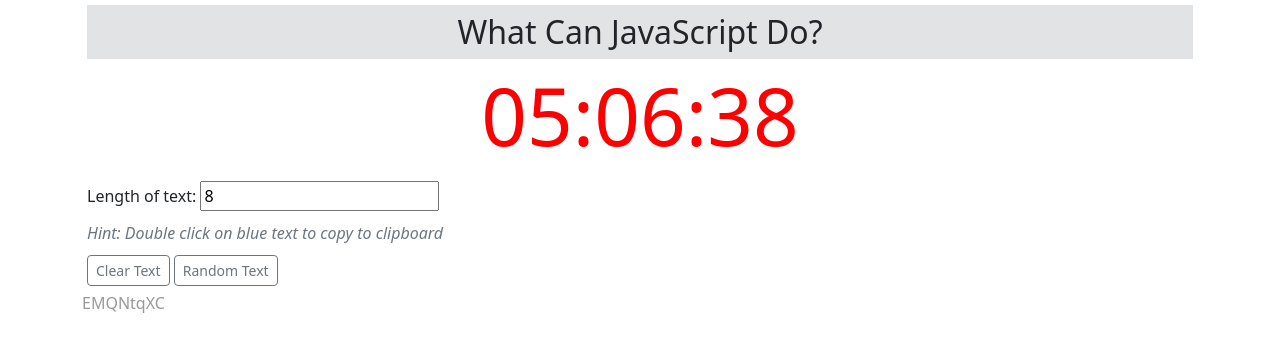
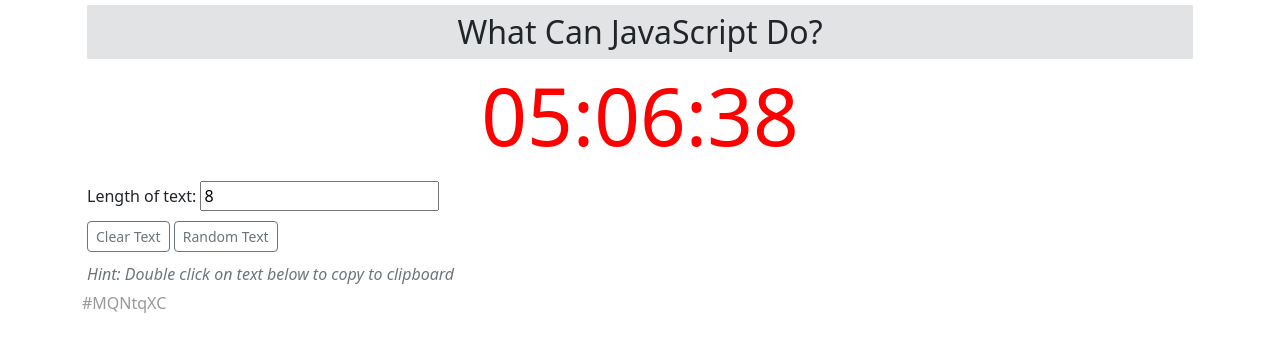
Before and after one commit to thanhlongts2k/Learning_Javascript, a plain HTML site: page index.html in a window 1280 px wide. Both pictures are taken after a click on the button "Random Text". Drawn offline with nearby package versions, Linux system fonts and the light colour scheme.

Commit message:
Update random with special character

```diff
--- a/index.html
+++ b/index.html
@@ -38,13 +38,13 @@
             <span>Status: </span><span id="statusText">Show</span>
         </div>
     </div>
-    <div class="element-body">
-        <p class="fst-italic text-secondary m-0">Hint: Double click on blue text to copy to clipboard</p>
-    </div>
     <div id="listButton" class="element-body">
         <input type="button" class="btn btn-sm btn-outline-secondary" onclick='clearText()' value="Clear Text" />
         <input type="button" class="btn btn-sm btn-outline-secondary" onclick='generateString()' value="Random Text" />
         <input type="button" class="btn btn-sm btn-outline-secondary" id="btnHiddenContent" onclick='showField()' value="Hidden or Show Text" />
+    </div>
+    <div class="element-body">
+        <p class="fst-italic text-secondary m-0">Hint: Double click on text below to copy to clipboard</p>
     </div>
     <p id="contentValue" ondblclick="copyClipboard(this)"></p>
     </div>
@@ -82,9 +82,12 @@
     const characters ='ABCDEFGHIJKLMNOPQRSTUVWXYZabcdefghijklmnopqrstuvwxyz0123456789';
     function generateString() {
         if (checkValue() == false) return;
-        let result = ' ';
+
+        // Define first is special character
+        let result = specialCharacter.charAt(Math.floor(Math.random() * specialCharacter.length))
+
         const charactersLength = characters.length;
-        for (let i = 0; i < inputNumber; i++) {
+        for (let i = 1; i < inputNumber; i++) {
             result += characters.charAt(Math.floor(Math.random() * charactersLength));
         }
         contentValue.innerHTML = result;
```
